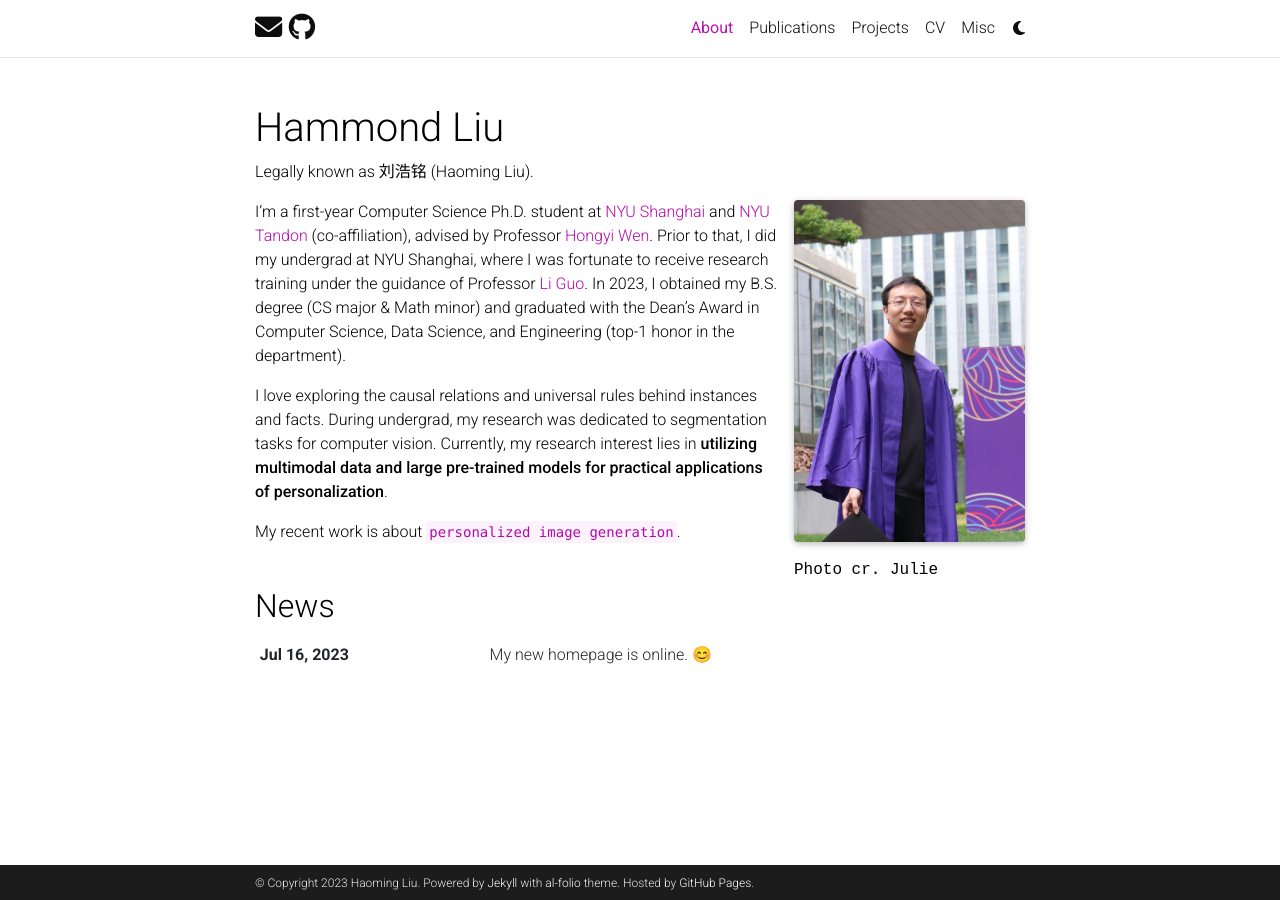
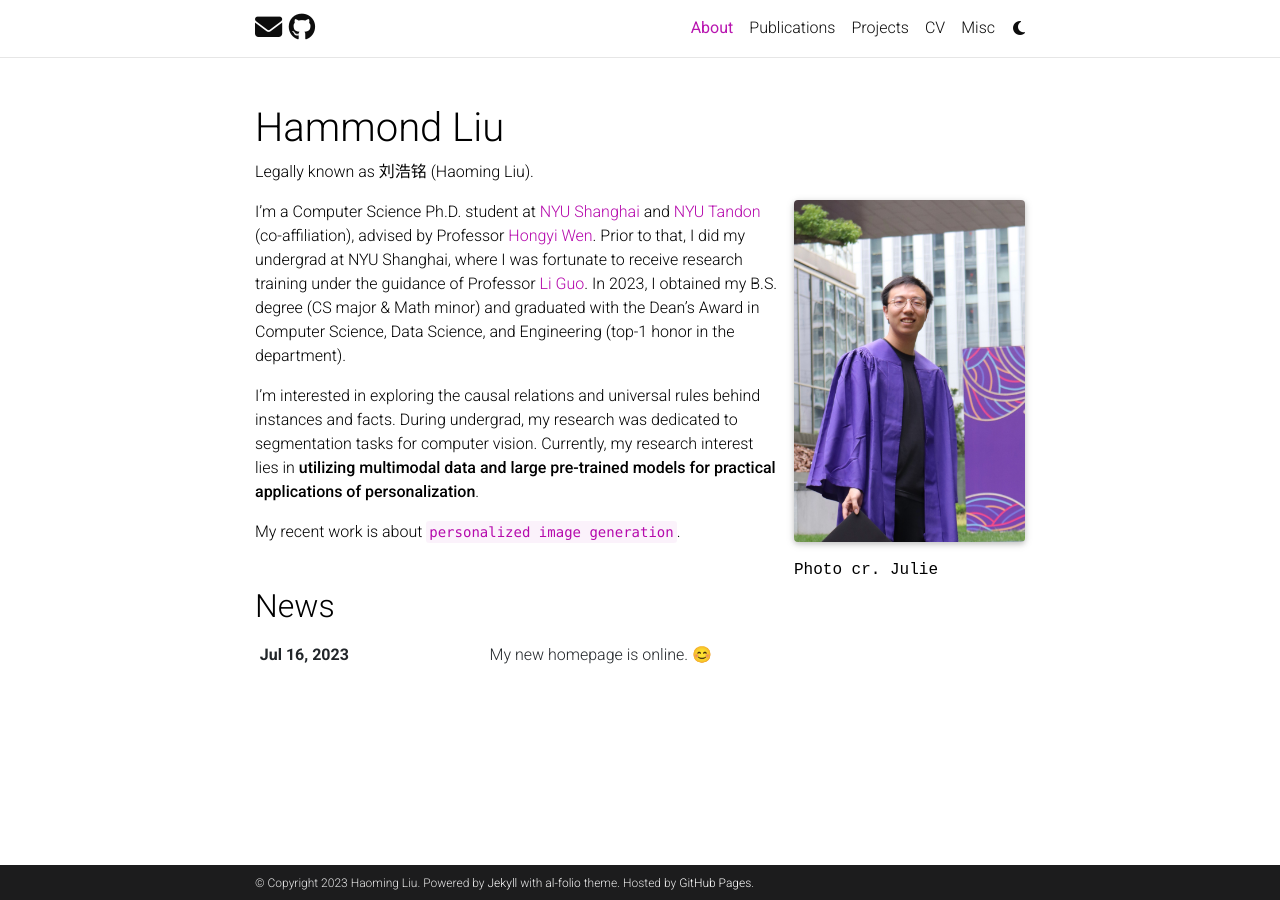
Before and after one commit to hmdliu/hmdliu.github.io, a Jekyll site: the page built from _pages/about.md, in a window 1280 px wide. Built offline with Jekyll 4.4.1, drawn with Linux system fonts in a browser that asks for light colours; full-size pictures stand in for the smaller copies a plugin makes; emoji names are drawn with the system emoji font; comment, search, counter and statistics services are not loaded; a style sheet for code colours, icons or effects is not loaded.

Commit message:
Update intro

```diff
--- a/_pages/about.md
+++ b/_pages/about.md
@@ -17,9 +17,9 @@
 social: false           # includes social icons at the bottom of the page
 ---
 
-I'm a first-year Computer Science Ph.D. student at [NYU Shanghai](https://shanghai.nyu.edu/) and [NYU Tandon](https://engineering.nyu.edu/) (co-affiliation), advised by Professor [Hongyi Wen](https://whongyi.github.io/). Prior to that, I did my undergrad at NYU Shanghai, where I was fortunate to receive research training under the guidance of Professor [Li Guo](https://shanghai.nyu.edu/academics/faculty/directory/li-guo). In 2023, I obtained my B.S. degree (CS major & Math minor) and graduated with the Dean’s Award in Computer Science, Data Science, and Engineering (top-1 honor in the department).
+I'm a Computer Science Ph.D. student at [NYU Shanghai](https://shanghai.nyu.edu/) and [NYU Tandon](https://engineering.nyu.edu/) (co-affiliation), advised by Professor [Hongyi Wen](https://whongyi.github.io/). Prior to that, I did my undergrad at NYU Shanghai, where I was fortunate to receive research training under the guidance of Professor [Li Guo](https://shanghai.nyu.edu/academics/faculty/directory/li-guo). In 2023, I obtained my B.S. degree (CS major & Math minor) and graduated with the Dean’s Award in Computer Science, Data Science, and Engineering (top-1 honor in the department).
 
-I love exploring the causal relations and universal rules behind instances and facts. During undergrad, my research was dedicated to segmentation tasks for computer vision. Currently, my research interest lies in **utilizing multimodal data and large pre-trained models for practical applications of personalization**.
+I'm interested in exploring the causal relations and universal rules behind instances and facts. During undergrad, my research was dedicated to segmentation tasks for computer vision. Currently, my research interest lies in **utilizing multimodal data and large pre-trained models for practical applications of personalization**.
 
 My recent work is about `personalized image generation`.
 
```
